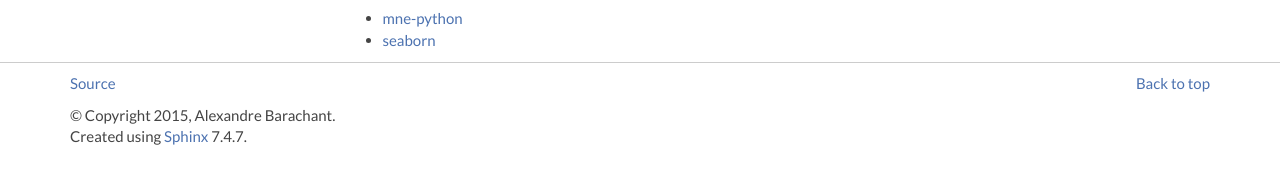
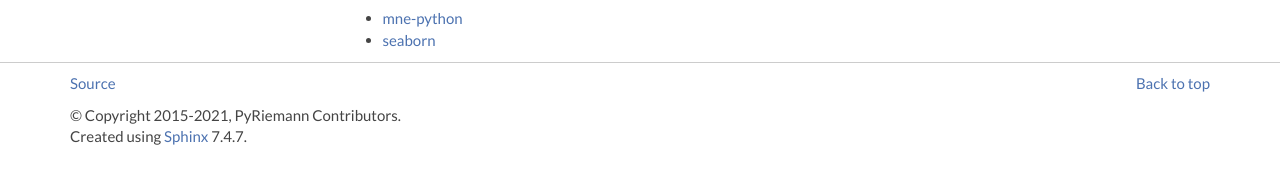
Before and after one commit to pyRiemann/pyRiemann, a Sphinx documentation site: the page built from doc/installing.rst, in a window 1280 px wide. Shown: the part 672-856 px from the top of the page. Built offline with Sphinx 7.4.7, drawn with Linux system fonts in a browser that asks for light colours; pages that are not in the unit, such as notebooks, are missing from menus.

Commit message:
fix copyright

```diff
--- a/doc/conf.py
+++ b/doc/conf.py
@@ -82,7 +82,7 @@ master_doc = 'index'
 
 # General information about the project.
 project = u'pyRiemann'
-copyright = u'2015, Alexandre Barachant'
+copyright = u'2015-2021, PyRiemann Contributors'
 author = u'Alexandre Barachant'
 
 # The version info for the project you're documenting, acts as replacement for
```
